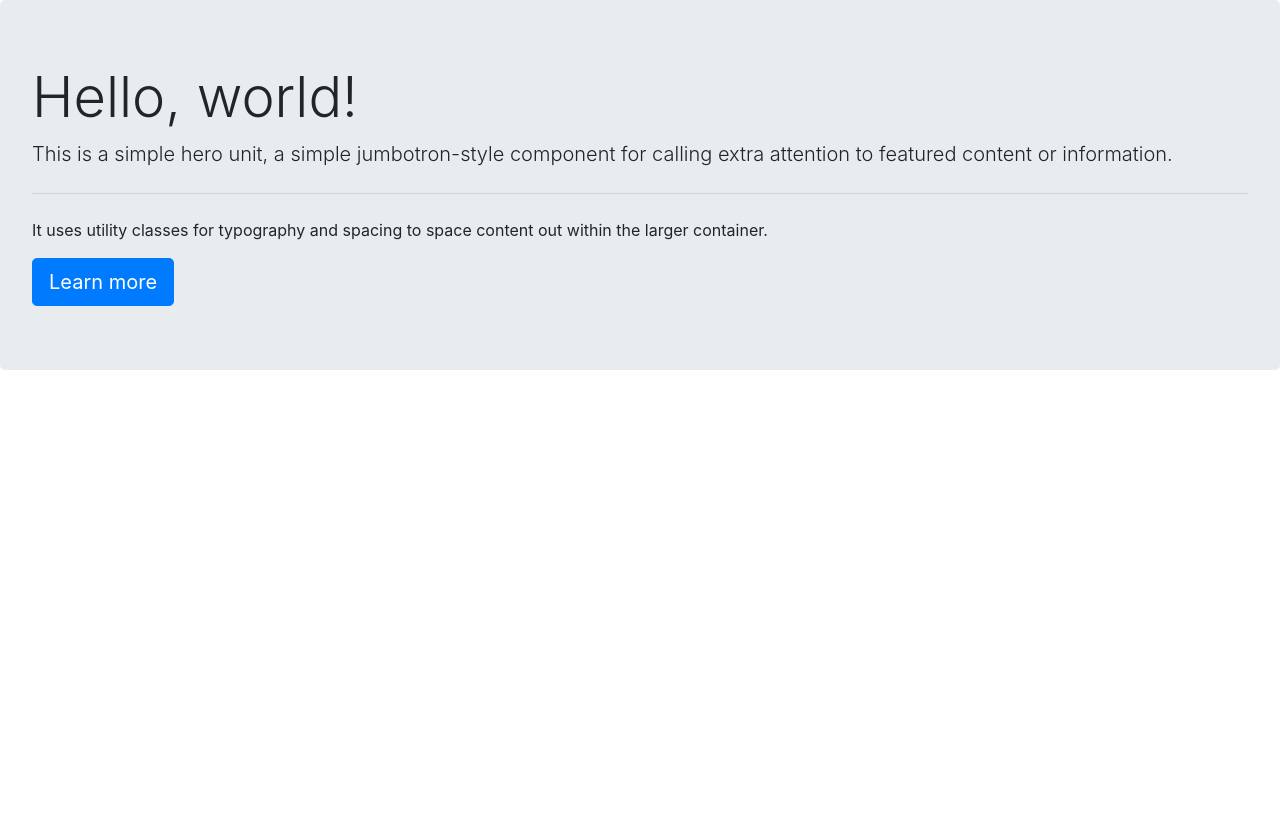
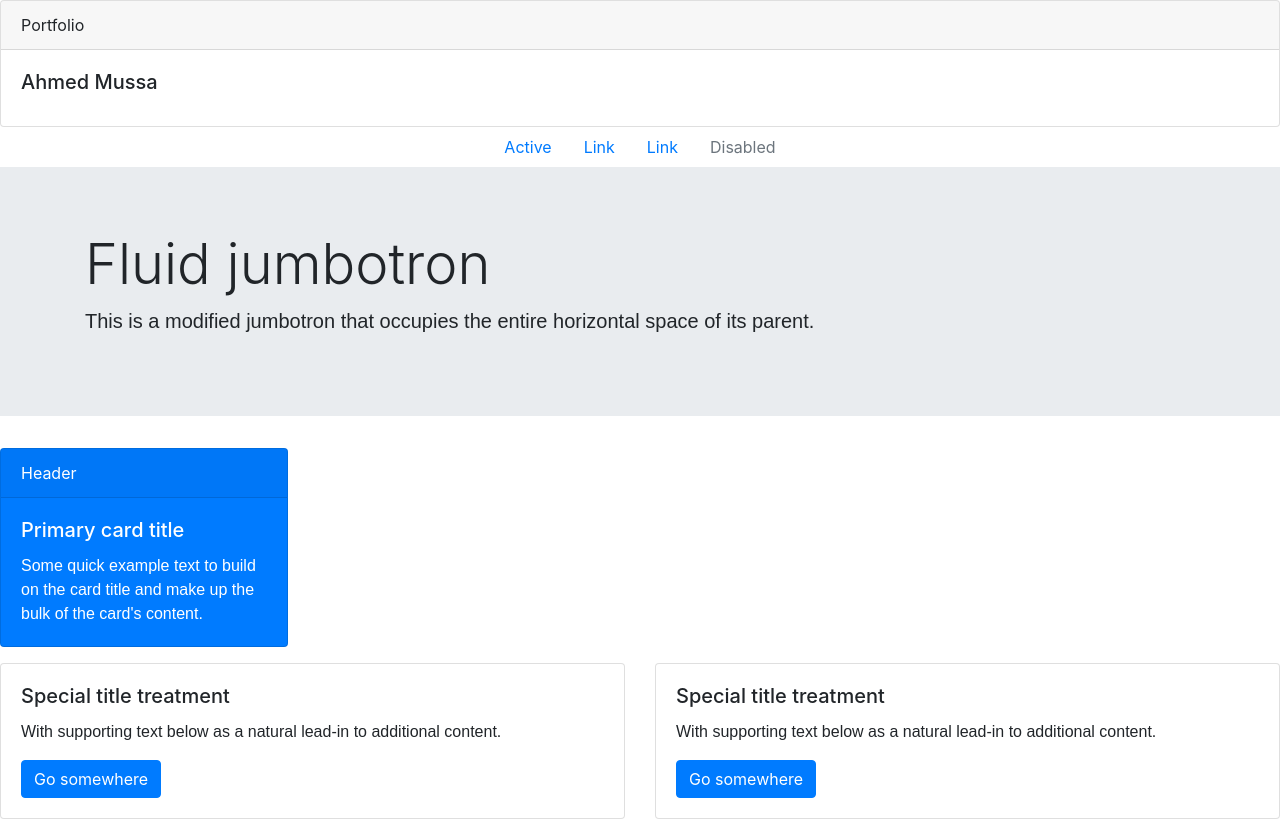
Before and after one commit to Aymussa/challenge-03, a plain HTML site: page index.html in a window 1280 px wide. Drawn offline with nearby package versions, Linux system fonts and the light colour scheme; files that its build step writes are made by us from their sources.

Commit message:
added custome css

```diff
--- a/css/style.css
+++ b/css/style.css
@@ -0,0 +1,16 @@
+  /* custom css  */
+
+  body{
+    grid-template-columns: 2;
+    margin: 0;
+    padding: 0;
+
+  }
+
+/* h1, h2, h3, h4, h5, h6{
+  font-family: 'Anton', sans-serif,
+  } */
+
+  p{
+    font-family: 'Jura', sans-serif;
+  }
--- a/index.html
+++ b/index.html
@@ -6,17 +6,80 @@
     <meta name="viewport" content="width=device-width, initial-scale=1.0">
     <title>Document</title>
     <link rel="stylesheet" href="https://cdn.jsdelivr.net/npm/bootstrap@4.3.1/dist/css/bootstrap.min.css" integrity="sha384-ggOyR0iXCbMQv3Xipma34MD+dH/1fQ784/j6cY/iJTQUOhcWr7x9JvoRxT2MZw1T" crossorigin="anonymous">
-    <link rel="stylesheet" href="style.css">
+    <link rel="stylesheet" href="./css/style.css">
 
 </head>
 <body>
-    <div class="jumbotron">
-  <h1 class="display-4">Hello, world!</h1>
-  <p class="lead">This is a simple hero unit, a simple jumbotron-style component for calling extra attention to featured content or information.</p>
-  <hr class="my-4">
-  <p>It uses utility classes for typography and spacing to space content out within the larger container.</p>
-  <a class="btn btn-primary btn-lg" href="#" role="button">Learn more</a>
-</div>
+<!-- header card  -->
+  <div class="card">
+    <div class="card-header">
+      Portfolio
+    </div>
+    <div class="card-body">
+      <h5 class="card-title">Ahmed Mussa</h5>
+      <!-- <p class="card-text">With supporting text below as a natural lead-in to additional content.</p>
+      <a href="#" class="btn btn-primary">Go somewhere</a> -->
+    </div>
+  </div>
+
+<!-- Nav bar  -->
+
+  <ul class="nav justify-content-center">
+    <li class="nav-item">
+      <a class="nav-link active" href="#">Active</a>
+    </li>
+    <li class="nav-item">
+      <a class="nav-link" href="#">Link</a>
+    </li>
+    <li class="nav-item">
+      <a class="nav-link" href="#">Link</a>
+    </li>
+    <li class="nav-item">
+      <a class="nav-link disabled" href="#" tabindex="-1" aria-disabled="true">Disabled</a>
+    </li>
+  </ul>
+
+  <!-- hero section image  -->
+  <div class="jumbotron jumbotron-fluid">
+    <div class="container">
+      <h1 class="display-4">Fluid jumbotron</h1>
+      <p class="lead">This is a modified jumbotron that occupies the entire horizontal space of its parent.</p>
+    </div>
+  </div>
+
+<!-- about me -->
+
+
+  <div class="card text-white bg-primary mb-3" style="max-width: 18rem;">
+    <div class="card-header">Header</div>
+    <div class="card-body">
+      <h5 class="card-title">Primary card title</h5>
+      <p class="card-text">Some quick example text to build on the card title and make up the bulk of the card's content.</p>
+    </div>
+  </div>
+
+      <!-- work projects  -->
+  <div class="row">
+    <div class="col-sm-6">
+      <div class="card">
+        <div class="card-body">
+          <h5 class="card-title">Special title treatment</h5>
+          <p class="card-text">With supporting text below as a natural lead-in to additional content.</p>
+          <a href="#" class="btn btn-primary">Go somewhere</a>
+        </div>
+      </div>
+    </div>
+    <div class="col-sm-6">
+      <div class="card">
+        <div class="card-body">
+          <h5 class="card-title">Special title treatment</h5>
+          <p class="card-text">With supporting text below as a natural lead-in to additional content.</p>
+          <a href="#" class="btn btn-primary">Go somewhere</a>
+        </div>
+      </div>
+    </div>
+  </div>
+
 
 </body>
 </html>
```
